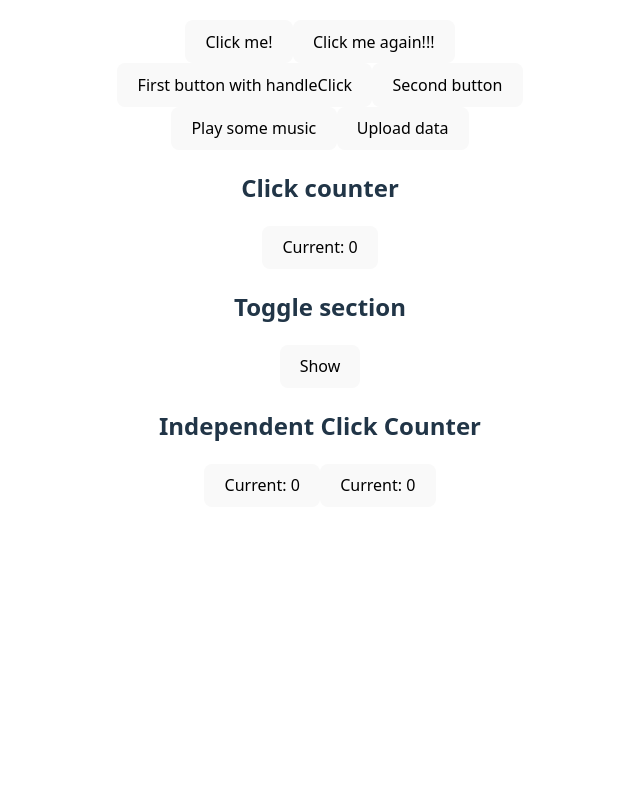
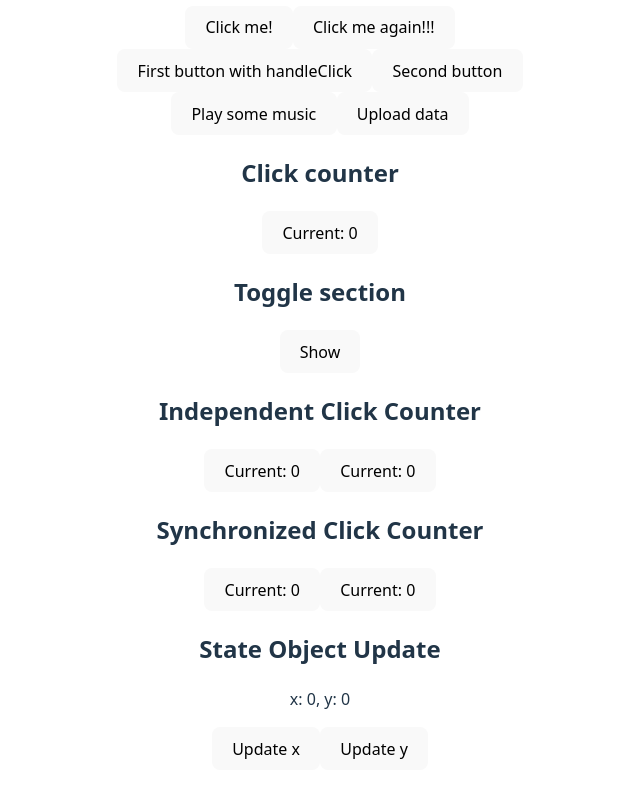
Before and after one commit to dvankevich/react-001, a React (Vite) app: page / in a window 1280 px wide. Shown: the part 247-1044 px from the top of the page, without its empty margins (320-960 px from the left). Before the commit the page ends 800 px from the top, so only its background shows below. Built offline with nearby package versions, Linux system fonts and the light colour scheme.

Commit message:
State Object Update

```diff
--- a/src/App.jsx
+++ b/src/App.jsx
@@ -41,6 +41,29 @@
     return <button onClick={handleClick}>Current: {clicks}</button>;
   };
 
+  const ClickCounterSync = () => {
+    return <button onClick={handleClick}>Current: {clicks}</button>;
+  };
+
+  const [values, setValues] = useState({
+    x: 0,
+    y: 0,
+  });
+
+  const updateX = () => {
+    setValues({
+      ...values,
+      x: values.x + 1,
+    });
+  };
+
+  const updateY = () => {
+    setValues({
+      ...values,
+      y: values.y + 1,
+    });
+  };
+
   return (
     <>
       <div>
@@ -74,6 +97,20 @@
         <ClickCounter />
         <ClickCounter />
       </div>
+      <div>
+        <h2>Synchronized Click Counter</h2>
+        <ClickCounterSync />
+        <ClickCounterSync />
+      </div>
+      <div>
+        <h2>State Object Update</h2>
+        <p>
+          x: {values.x}, y: {values.y}
+        </p>
+
+        <button onClick={updateX}>Update x</button>
+        <button onClick={updateY}>Update y</button>
+      </div>
     </>
   );
 }
```
